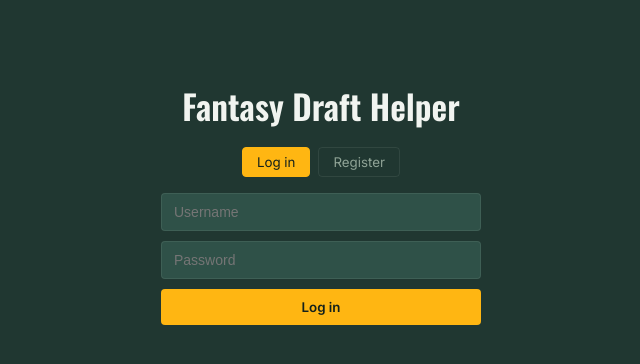
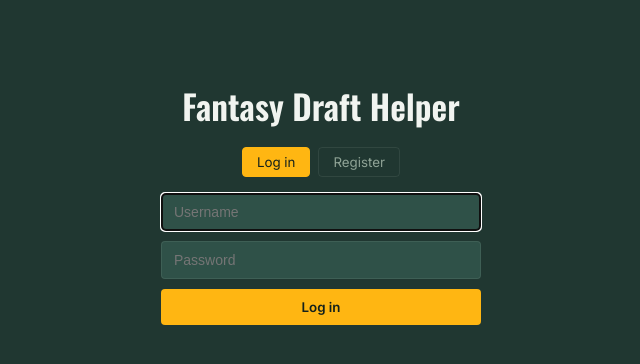
Before and after one commit to crimsonDaMi/fantasy-draft-helper, a React (Vite) app in the folder apps/web/: page / in a window 1280 px wide. Shown: the top 364 px of the page, without its empty margins (319-959 px from the left). Built offline with nearby package versions, Linux system fonts and the light colour scheme; no server answers.

Commit message:
fix(auth): keep username field focused across login/register tab switches

```diff
--- a/apps/web/src/components/LoginForm.tsx
+++ b/apps/web/src/components/LoginForm.tsx
@@ -1,4 +1,4 @@
-import { useState } from "react";
+import { useEffect, useRef, useState } from "react";
 
 interface LoginFormProps {
   error?: string;
@@ -11,6 +11,11 @@ export function LoginForm({ error, onLogin, onRegister }: LoginFormProps) {
   const [username, setUsername] = useState("");
   const [password, setPassword] = useState("");
   const [isSubmitting, setIsSubmitting] = useState(false);
+  const usernameInputRef = useRef<HTMLInputElement>(null);
+
+  useEffect(() => {
+    usernameInputRef.current?.focus();
+  }, [mode]);
 
   async function handleSubmit(event: React.FormEvent<HTMLFormElement>) {
     event.preventDefault();
@@ -52,6 +57,7 @@ export function LoginForm({ error, onLogin, onRegister }: LoginFormProps) {
       <form onSubmit={handleSubmit}>
         <input
           type="text"
+          ref={usernameInputRef}
           value={username}
           onChange={(event) => setUsername(event.target.value)}
           placeholder="Username"
```
